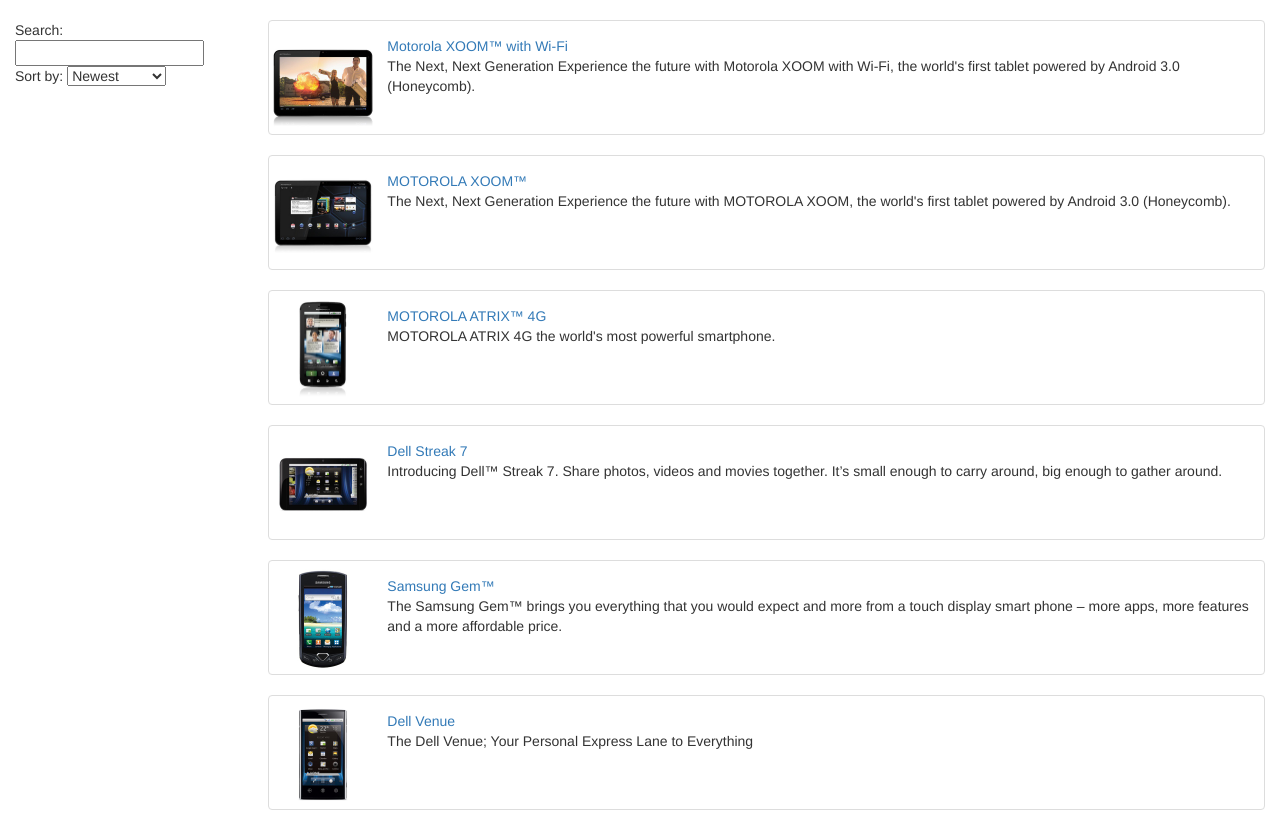
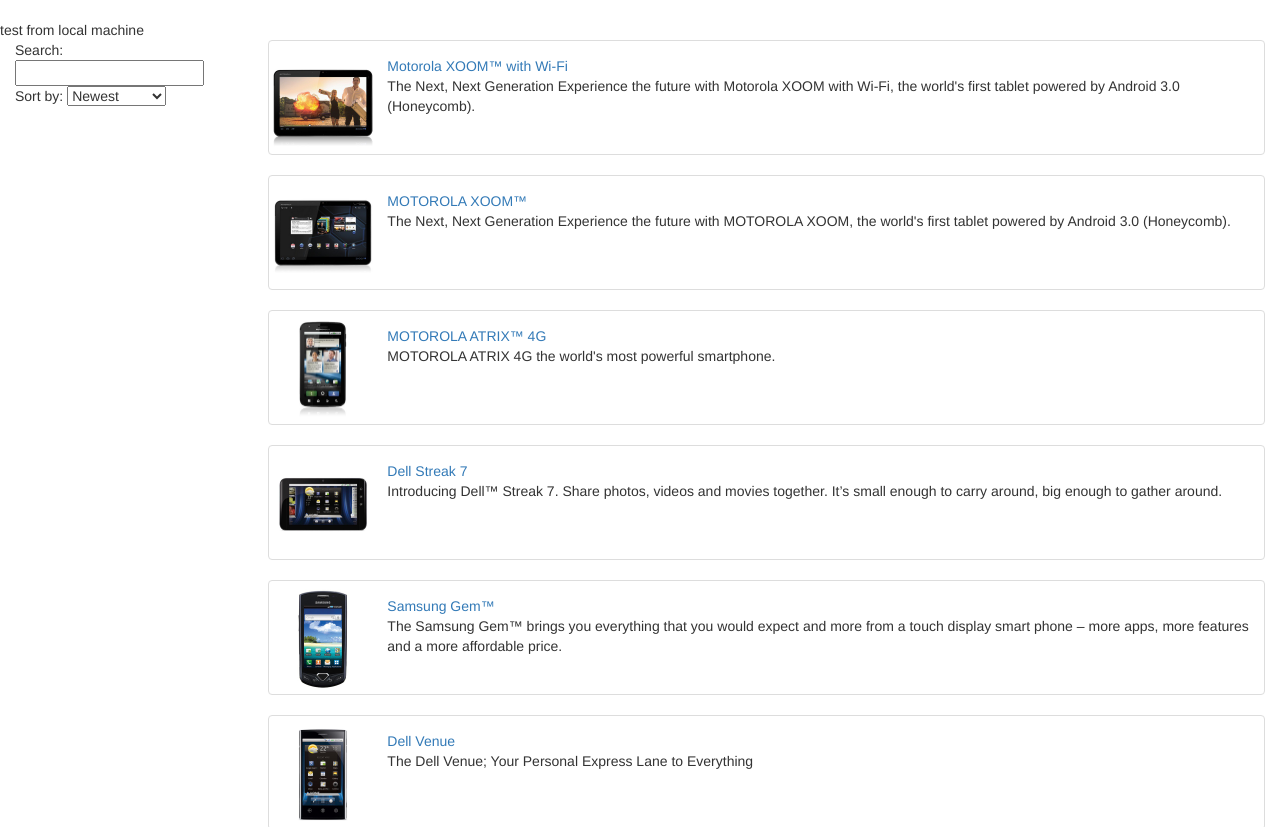
Before and after one commit to abaczynski/angularjs, a website: page angular-phonecat/app/index.html in a window 1280 px wide. Shown: the top 827 px of the page. Drawn offline with nearby package versions, Linux system fonts and the light colour scheme; some packages are replaced by stand-ins of ours.

Commit message:
commit to new branch
ng app comit to new branch

```diff
--- a/angular-phonecat/app/index.html
+++ b/angular-phonecat/app/index.html
@@ -18,7 +18,8 @@
   <script src="js/filters.js"></script>
   <script src="js/services.js"></script>
 </head>
-<body>
+<body angular application>
+test from local machine
   <div class="view-container">
     <div ng-view class="view-frame"></div>
   </div>
```
